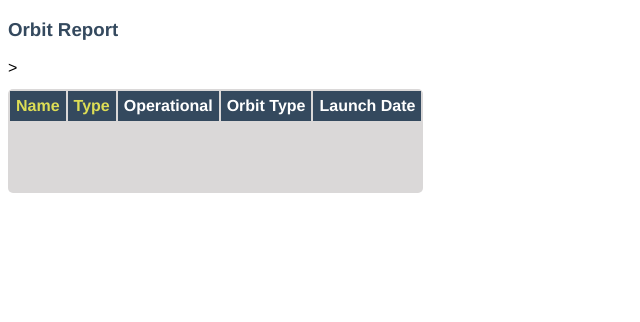
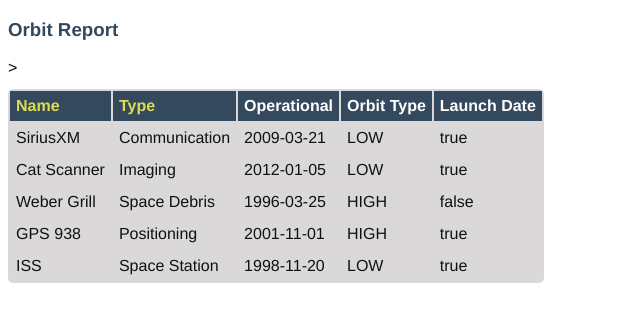
Before and after one commit to MasterHarun/orbit-report, an Angular app: page / in a window 1280 px wide. Shown: the top 322 px of the page, without its empty margins (0-640 px from the left). Built offline with nearby package versions, Linux system fonts and the light colour scheme.

Commit message:
Restructered constructer and added object declarations

```diff
--- a/src/app/satellite.ts
+++ b/src/app/satellite.ts
@@ -4,7 +4,11 @@
     type: string;
     operational: boolean;
     launchDate: string;
-    constructor(name: string, type:string, launchDate: string, orbitType: string, operational: boolean){
-
-    }
+    constructor( name: string, type:string, launchDate: string, orbitType: string, operational: boolean){
+        this.name = name;
+        this.type = type;
+        this.launchDate = launchDate;
+        this.orbitType = orbitType;
+        this.operational = operational;
+    };
 }
```
